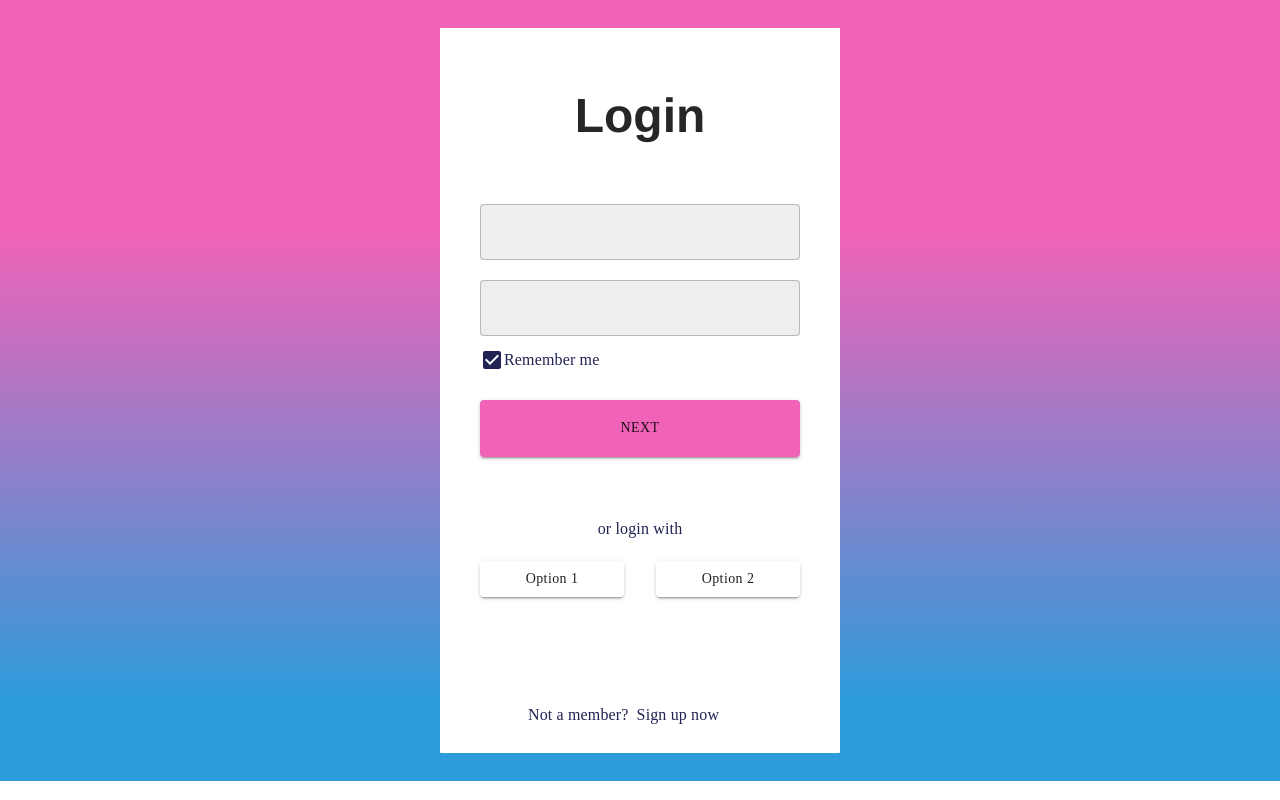
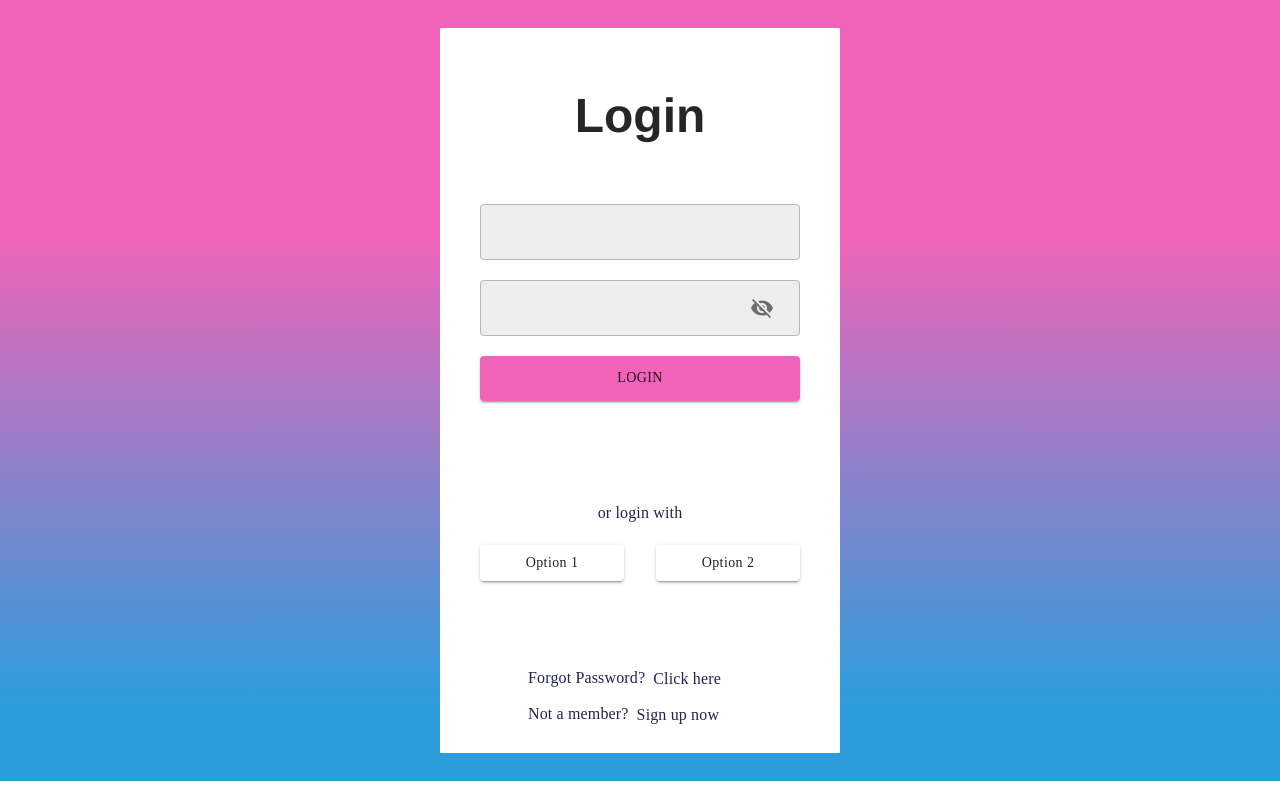
Before and after one commit to BoscoTin/COMP4021-Frontend, a Next.js app: page /login in a window 1280 px wide. Built offline with nearby package versions, Linux system fonts and the light colour scheme.

Commit message:
update with handler

```diff
--- a/pages/login.js
+++ b/pages/login.js
@@ -2,10 +2,11 @@ import React from "react";
 import { makeStyles } from "@material-ui/core/styles";
 import {Grid, Box, Typography, Button} from "@material-ui/core";
 import TextField from "@material-ui/core/TextField";
-import {CheckBox} from "@material-ui/icons";
-import FormControlLabel from "@material-ui/core/FormControlLabel";
-import FormControl from "@material-ui/core/FormControl";
 import Link from "../src/components/Link";
+import {Visibility, VisibilityOff} from "@material-ui/icons";
+import InputAdornment from "@material-ui/core/InputAdornment";
+import IconButton from "@material-ui/core/IconButton";
+import OutlinedInput from "@material-ui/core/OutlinedInput";
 
 const useStyles = makeStyles((theme) => ({
     Root: {
@@ -19,22 +20,20 @@ const useStyles = makeStyles((theme) => ({
         width:"400px",
         background: theme.palette.text.secondary,
         borderRadius:"1px"
-    },LoginLayoutTitle:{
+    },
+
+    LoginLayoutTitle:{
         padding:"15%",
         textAlign:"center"
     },
+
     LoginLayoutBox:{
         marginLeft:"10%",
         marginRight:"10%",
         marginBottom:"5%",
         background:"#EEEEEE"
     },
-    LoginLayoutCheckBox:{
-        marginLeft:"10%",
-        marginRight:"10%",
-        marginBottom:"5%",
-        height:"20%",
-    },
+
     LoginLayoutButton:{
         marginLeft:"10%",
         marginRight:"10%",
@@ -42,13 +41,15 @@ const useStyles = makeStyles((theme) => ({
         height:"8%",
         background: theme.palette.secondary.main
     },
+
     LoginLayoutOption:{
+        marginTop:"10%",
         marginBottom:"5%",
         textAlign:"center",
-    },LoginLayoutOptionBox:{
+    }, LoginLayoutOptionBox:{
         marginLeft:"10%",
         marginRight:"10%",
-        marginBottom:"25%",
+        marginBottom:"15%",
     },LoginLayoutOption1:{
         width:"45%",
         background: theme.palette.text.secondary
@@ -57,68 +58,140 @@ const useStyles = makeStyles((theme) => ({
         background: theme.palette.text.secondary,
         marginLeft:"10%"
     },
-    LoginLayoutSignUpText:{
-        marginTop:"1.5%",
+
+    LoginLayoutSignUpBox:{
+        marginBottom:"5%",
+    }, LoginLayoutSignUpText:{
+        marginTop:"1.2%",
         marginLeft:"22%",
         TextAlign:"center"
+    },
+
+    LoginLayoutForgotPassword:{
+        marginTop:"5%",
+        textAlign:"center",
     }
 }));
 
 
+
+function OtherLoginOption(props){
+    const {classes} = props;
+    return(
+        <Box className={classes.LoginLayoutOptionBox} display={"flex"} flexDirection={"row"}>
+            <Button className={classes.LoginLayoutOption1}
+                    href="/signup"
+                    component={Link}
+                    variant="contained">
+                <Typography variant="button">Option 1</Typography>
+            </Button>
+
+            <Button className={classes.LoginLayoutOption2}
+                    href="/signup"
+                    component={Link}
+                    variant="contained">
+                <Typography variant="button">Option 2</Typography>
+            </Button>
+        </Box>
+    );
+}
+
+function ForgotPassword(props){
+    const {classes} = props;
+    return(
+        <Box className={classes.LoginLayoutForgotPassword} display={"flex"} flexDirection={"row"}>
+            <Typography className={classes.LoginLayoutSignUpText}>
+                Forgot Password?
+            </Typography>
+            <Button href="/signup"
+                    component={Link}>
+                <Typography >Click here</Typography>
+            </Button>
+        </Box>
+    );
+}
+
+function SignUp(props){
+    const {classes} = props;
+    return(
+        <Box className={classes.LoginLayoutSignUpBox} display={"flex"} flexDirection={"row"}>
+            <Typography className={classes.LoginLayoutSignUpText}>
+                Not a member?
+            </Typography>
+            <Button href="/signup"
+                    component={Link}>
+                <Typography >Sign up now</Typography>
+            </Button>
+        </Box>
+    );
+}
+
+
 function LoginLayout(props){
     const {classes} = props;
+
+    const [values, setValues] = React.useState({
+        id: '',
+        password: '',
+        weight: '',
+        weightRange: '',
+        showPassword: false,
+    });
+
+    const handleChange = (prop) => (event) => {
+        setValues({ ...values, [prop]: event.target.value });
+    };
+
+    const handleClickShowPassword = () => {
+        setValues({ ...values, showPassword: !values.showPassword });
+    };
+
+    const handleMouseDownPassword = (event) => {
+        event.preventDefault();
+    };
+
+
     return (
         <Box className={classes.LoginLayout} display={"flex"} flexDirection={"column"}>
             <Typography className={classes.LoginLayoutTitle} variant={"h3"}>
                 Login
             </Typography>
 
-            <TextField id={"accountName"} className={classes.LoginLayoutBox} variant={"outlined"}/>
-            <TextField id={"accountName"} className={classes.LoginLayoutBox} variant={"outlined"}/>
+            <OutlinedInput id={"userName"}
+                           className={classes.LoginLayoutBox}
+                           value={values.id}
+                           onChange={handleChange('id')}/>
 
-            <FormControl>
-                <FormControlLabel className={classes.LoginLayoutCheckBox}
-                    control={<CheckBox />}
-                    label={"Remember me"}
-                />
-            </FormControl>
+            <OutlinedInput id="standard-adornment-password"
+                           className={classes.LoginLayoutBox}
+                           type={values.showPassword ? 'text' : 'password'}
+                           value={values.password}
+                           onChange={handleChange('password')}
+                           endAdornment={
+                               <InputAdornment position="end">
+                                   <IconButton
+                                       onClick={handleClickShowPassword}
+                                       onMouseDown={handleMouseDownPassword}
+                                   >
+                                       {values.showPassword ? <Visibility /> : <VisibilityOff />}
+                                   </IconButton>
+                               </InputAdornment>
+                           }/>
 
             <Button className={classes.LoginLayoutButton}
                 href="/signup"
                 component={Link}
                 variant="contained">
-                <Typography variant="button">NEXT</Typography>
+                <Typography variant="button">LOGIN</Typography>
             </Button>
 
             <Typography className={classes.LoginLayoutOption}>
                 or login with
             </Typography>
 
-            <Box className={classes.LoginLayoutOptionBox} display={"flex"} flexDirection={"row"}>
-                <Button className={classes.LoginLayoutOption1}
-                        href="/signup"
-                        component={Link}
-                        variant="contained">
-                    <Typography variant="button">Option 1</Typography>
-                </Button>
-
-                <Button className={classes.LoginLayoutOption2}
-                        href="/signup"
-                        component={Link}
-                        variant="contained">
-                    <Typography variant="button">Option 2</Typography>
-                </Button>
-            </Box>
-
-            <Box className={classes.LoginLayoutOption} display={"flex"} flexDirection={"row"}>
-                <Typography className={classes.LoginLayoutSignUpText}>
-                    Not a member?
-                </Typography>
-                <Button href="/signup"
-                        component={Link}>
-                    <Typography >Sign up now</Typography>
-                </Button>
-            </Box>
+            <OtherLoginOption classes={classes}/>
+            <ForgotPassword classes={classes}/>
+            <SignUp classes={classes}/>
         </Box>
     );
 }
```
